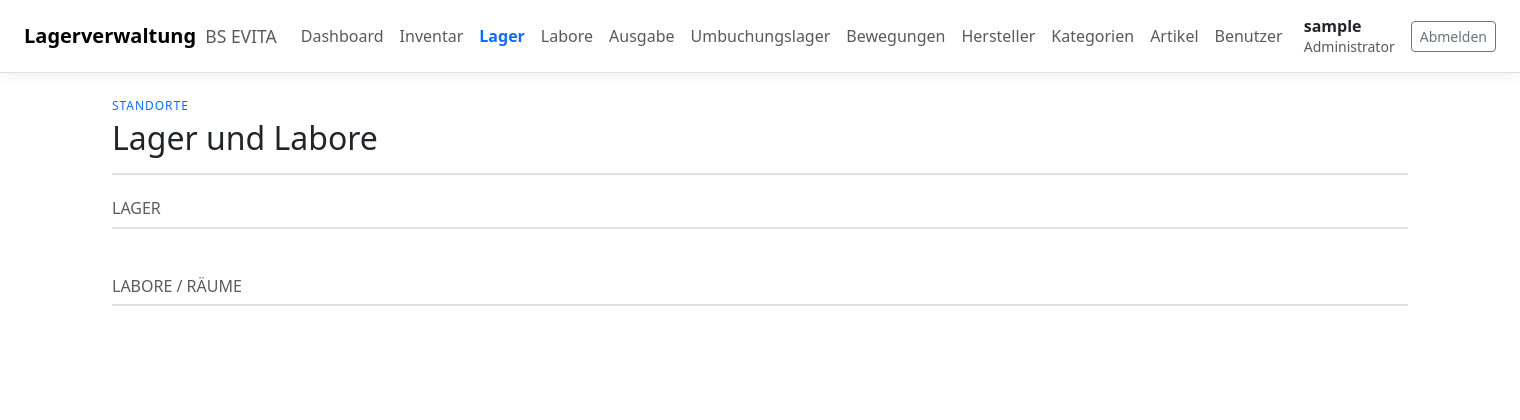
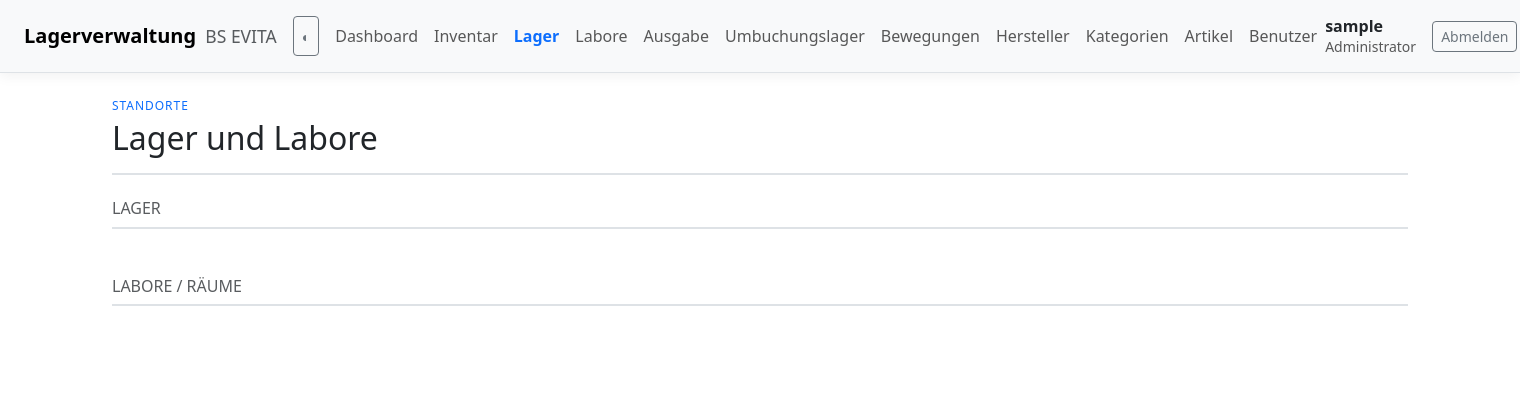
Before and after one commit to WinterBlossomss/LagerverwaltungAPI, an ASP.NET Core app: page /Lager in a window 1520 px wide. Shown: the top 420 px of the page. Run offline with ASP.NET Core 8, Linux system fonts and the light colour scheme; the visitor is signed in with stand-in values (Sample User, id 1); style sheets or scripts are compiled from the project's sources; the project's own start-up code is not run, and a stand-in starts its controllers and pages.

Commit message:
Added darkmode

```diff
--- a/Lagerverwaltung/Views/Shared/_Layout.cshtml
+++ b/Lagerverwaltung/Views/Shared/_Layout.cshtml
@@ -20,18 +20,24 @@
 }
 <!DOCTYPE html>
 <html lang="de">
+
 <head>
     <meta charset="utf-8" />
     <meta name="viewport" content="width=device-width, initial-scale=1.0" />
     <title>@ViewData["Title"] - Lagerverwaltung</title>
     <script type="importmap"></script>
+    <script>
+            document.documentElement.setAttribute('data-bs-theme',
+                localStorage.getItem('theme') ??
+                (matchMedia('(prefers-color-scheme: dark)').matches ? 'dark' : 'light'));
+    </script>
     <link rel="stylesheet" href="~/lib/bootstrap/dist/css/bootstrap.min.css" />
     <link rel="stylesheet" href="~/css/site.css" asp-append-version="true" />
     <link rel="stylesheet" href="~/Lagerverwaltung.styles.css" asp-append-version="true" />
 </head>
 <body>
     <header>
-        <nav class="navbar navbar-expand-lg navbar-light bg-white border-bottom box-shadow mb-4">
+        <nav class="navbar navbar-expand-lg bg-body-tertiary border-bottom box-shadow mb-4">
             <div class="container-fluid px-lg-4">
                 <a class="navbar-brand fw-bold" asp-controller="Dashboard" asp-action="Index">
                     Lagerverwaltung <small class="text-body-secondary fw-normal ms-1">BS EVITA</small>
@@ -42,6 +48,7 @@
                 </button>
                 <div class="navbar-collapse collapse">
                     <ul class="navbar-nav me-auto">
+                        <button id="themeToggle" type="button" class="btn btn-sm btn-outline-secondary me-2" aria-label="Dunkelmodus umschalten">◐</button>
                         @if (isAdmin)
                         {
                             <li class="nav-item"><a class="nav-link @Aktiv("Dashboard")" asp-controller="Dashboard" asp-action="Index">Dashboard</a></li>
@@ -74,6 +81,7 @@
                             <li class="nav-item"><a class="nav-link @Aktiv("Rueckgabe")" asp-controller="Rueckgabe" asp-action="Index">Rückgabe</a></li>
                         }
                     </ul>
+
                     <partial name="_LoginPartial" />
                 </div>
             </div>
--- a/Lagerverwaltung/Views/Shared/_Layout.cshtml.css
+++ b/Lagerverwaltung/Views/Shared/_Layout.cshtml.css
@@ -5,10 +5,6 @@ a.navbar-brand {
     white-space: normal;
     text-align: center;
     word-break: break-all;
-}
-
-a {
-    color: #0077cc;
 }
 
 .btn-primary {
@@ -23,12 +19,16 @@ a {
     border-color: #1861ac;
 }
 
+a {
+    color: var(--bs-link-color);
+}
+
 .border-top {
-    border-top: 1px solid #e5e5e5;
+    border-top: 1px solid var(--bs-border-color);
 }
 
 .border-bottom {
-    border-bottom: 1px solid #e5e5e5;
+    border-bottom: 1px solid var(--bs-border-color);
 }
 
 .box-shadow {
--- a/Lagerverwaltung/wwwroot/js/site.js
+++ b/Lagerverwaltung/wwwroot/js/site.js
@@ -1,4 +1,5 @@
-// Please see documentation at https://learn.microsoft.com/aspnet/core/client-side/bundling-and-minification
-// for details on configuring this project to bundle and minify static web assets.
-
-// Write your JavaScript code.
+document.getElementById('themeToggle')?.addEventListener('click', () => {
+    const neu = document.documentElement.getAttribute('data-bs-theme') === 'dark' ? 'light' : 'dark';
+    document.documentElement.setAttribute('data-bs-theme', neu);
+    localStorage.setItem('theme', neu);
+});
```
